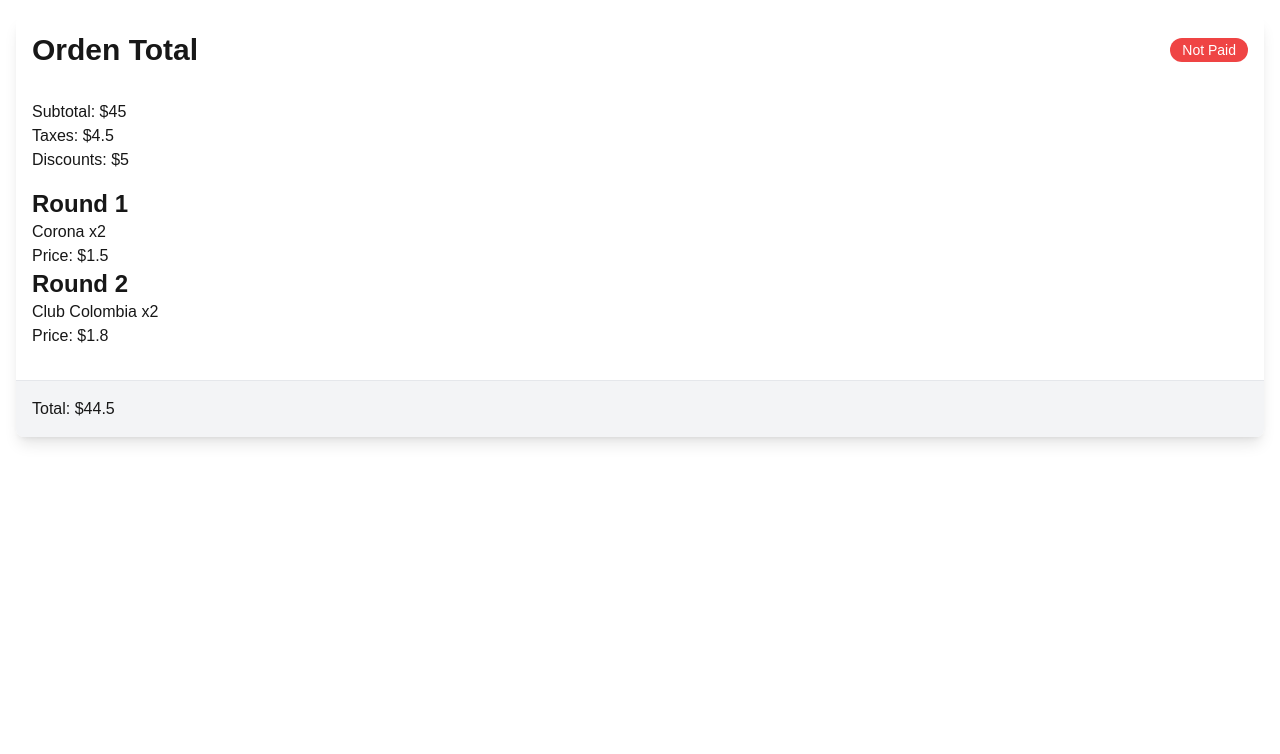
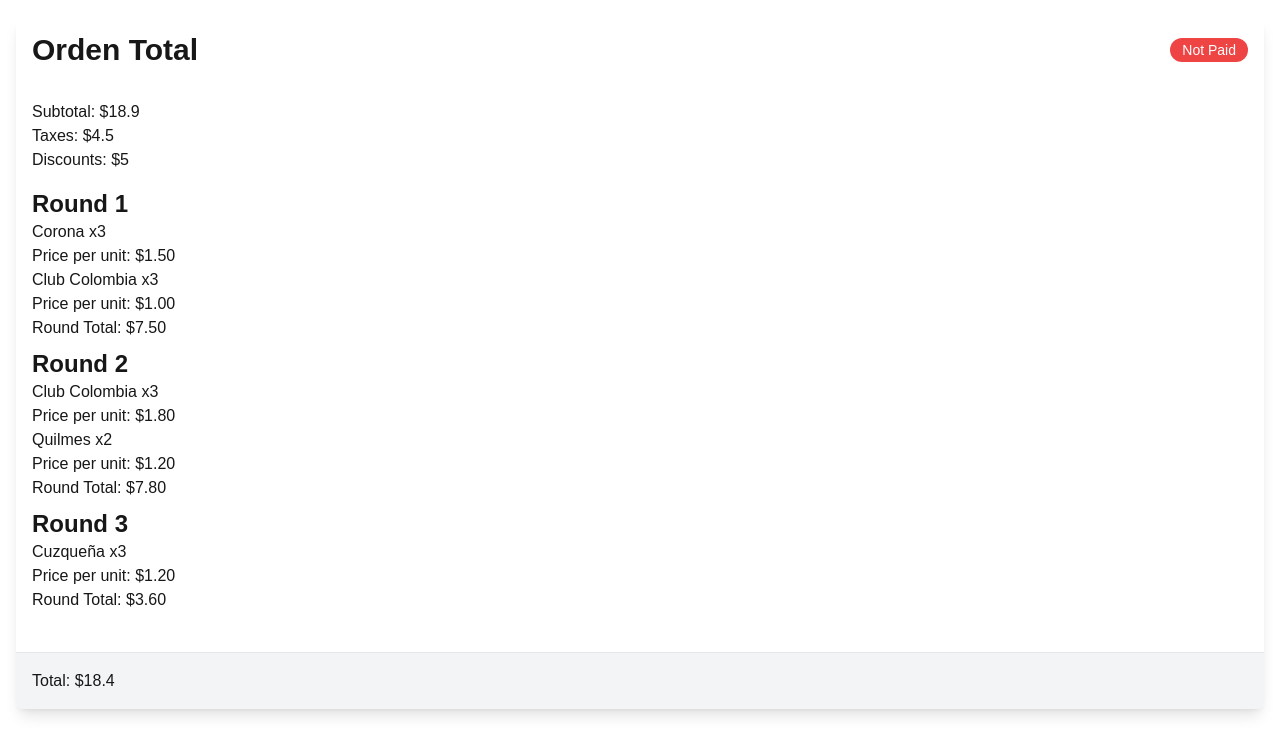
Before and after one commit to marco-corbera/foamies, a Next.js app in the folder frontend/: page / in a window 1280 px wide. Shown: the top 754 px of the page. Built offline with nearby package versions, Linux system fonts and the light colour scheme.

Commit message:
Fix logic

```diff
--- a/frontend/src/components/organisms/order/OrderCard.tsx
+++ b/frontend/src/components/organisms/order/OrderCard.tsx
@@ -2,18 +2,22 @@
 import { PaidBadge, NotPaidBadge } from "../orderStatus";
 import { P, H3 } from "@/components/atoms/text";
 
-export interface IRoundProps {
+export interface IRoundItemProps {
   name: string;
   quantity: number;
   price: number;
 }
 
-interface OrderCardProps {
+export interface IRoundProps {
+  items: IRoundItemProps[]
+}
+
+export interface IOrderCardProps {
   title: string;
   subtotal: number;
   taxes: number;
   discounts: number;
-  roundItems: IRoundProps[];
+  rounds: IRoundProps[];
   paid: boolean;
 }
 
@@ -22,9 +26,9 @@
   subtotal,
   taxes,
   discounts,
-  roundItems,
+  rounds,
   paid,
-}: OrderCardProps) => {
+}: IOrderCardProps) => {
   const badge = paid ? <PaidBadge /> : <NotPaidBadge />;
 
   const info = (
@@ -35,17 +39,25 @@
     </div>
   );
 
-  const items = roundItems.map((item, index) => (
+  const items = rounds.map((round, index) => (
     <div key={index}>
       <H3>Round {index + 1}</H3>
-      <div key={index}>
-        <P>
-          {item.name} x{item.quantity}
-        </P>
-        {item.price && <P>Price: ${item.price}</P>}
+      <div key={index} style={{ marginBottom: "8px" }}>
+        {round.items.map((item, itemIndex) => (
+          <div key={itemIndex}>
+            <P>{item.name} x{item.quantity}</P>
+            <P>Price per unit: ${item.price.toFixed(2)}</P>
+          </div>
+        ))}
+        <div>
+          <P>
+            Round Total: ${round.items.reduce((acc, item) => acc + (item.price * item.quantity), 0).toFixed(2)}
+          </P>
+        </div>
       </div>
     </div>
   ));
+
 
   const footer = (
     <div>
--- a/frontend/src/components/templates/FoamHome.tsx
+++ b/frontend/src/components/templates/FoamHome.tsx
@@ -1,24 +1,12 @@
 import OrderCard from "@/components/organisms/order";
-import type { IRoundProps } from "@/components/organisms/order/OrderCard";
+import type { IRoundItemProps, IRoundProps, IOrderCardProps } from "@/components/organisms/order/OrderCard";
 
 const data = {
   created: "2024-09-10 12:00:00",
   paid: false,
-  subtotal: 45.0,
+  subtotal: 18.9,
   taxes: 4.5,
   discounts: 5.0,
-  items: [
-    {
-      name: "Corona",
-      price_per_unit: 1.5,
-      total: 3.0,
-    },
-    {
-      name: "Club Colombia",
-      price_per_unit: 1.8,
-      total: 3.6,
-    },
-  ],
   rounds: [
     {
       created: "2024-09-10 12:00:30",
@@ -26,13 +14,13 @@
         {
           name: "Corona",
           price_per_unit: 1.5,
-          total: 3.0,
+          total: 3,
         },
         {
           name: "Club Colombia",
-          price_per_unit: 1.8,
-          total: 3.6,
-        },
+          price_per_unit: 1,
+          total: 3,
+        }
       ],
     },
     {
@@ -41,12 +29,12 @@
         {
           name: "Club Colombia",
           price_per_unit: 1.8,
-          total: 3.6,
+          total: 3,
         },
         {
           name: "Quilmes",
           price_per_unit: 1.2,
-          total: 2.4,
+          total: 2,
         },
       ],
     },
@@ -54,24 +42,21 @@
       created: "2024-09-10 12:43:21",
       items: [
         {
-          name: "Quilmes",
+          name: "Cuzqueña",
           price_per_unit: 1.2,
-          total: 3.6,
-        },
-        {
-          name: "Águila",
-          price_per_unit: 1.0,
-          total: 2.0,
-        },
+          total: 3,
+        }
       ],
     },
   ],
 };
 
-const mappedData: IRoundProps[] = data.items.map((item) => ({
-  name: item.name,
-  price: item.price_per_unit,
-  quantity: item.total / item.price_per_unit,
+const mappedRoundsData: IRoundProps[] = data.rounds.map((round) => ({
+  items: round.items.map((item) => ({
+    name: item.name,
+    price: item.price_per_unit,
+    quantity: item.total,
+  })),
 }));
 
 const Home = () => {
@@ -82,7 +67,7 @@
         subtotal={data.subtotal}
         taxes={data.taxes}
         discounts={data.discounts}
-        roundItems={mappedData}
+        rounds={mappedRoundsData}
         paid={data.paid}
       />
     </div>
```
Also changed, not shown: 2 other files (tests, documents, lock files or other folders).
